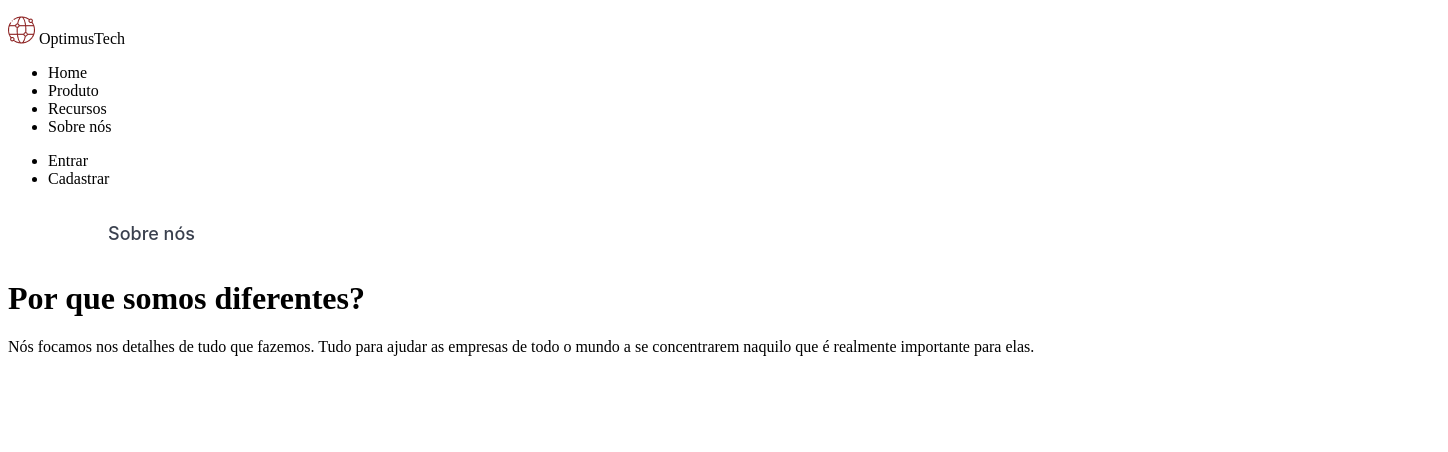
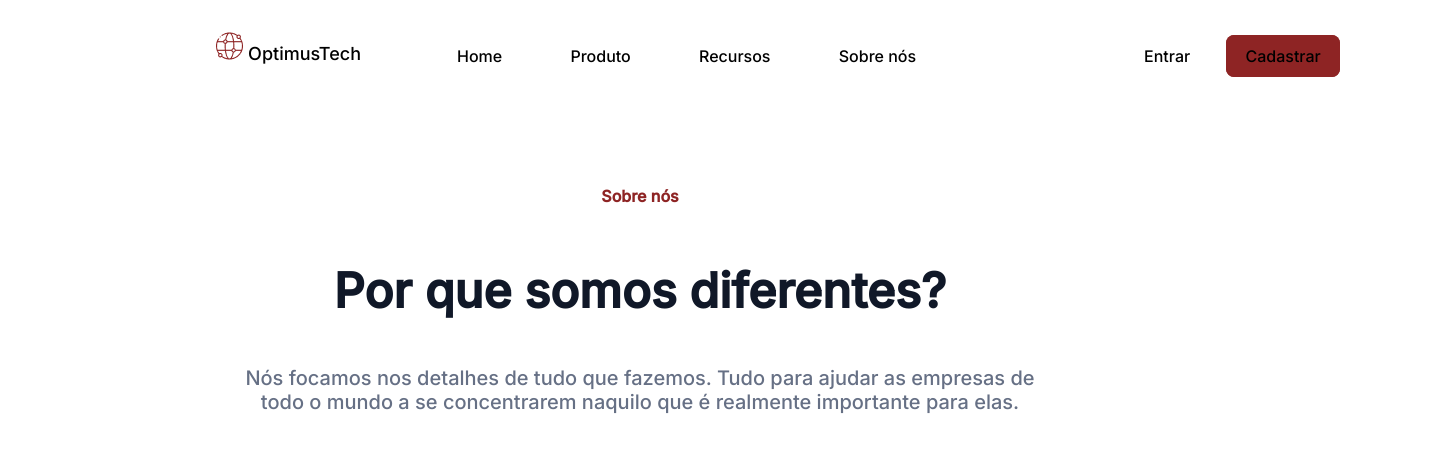
Before and after one commit to Irlan95/7dayofcode-HTML, a plain HTML site: page index.html in a window 1280 px wide. Shown: the whole page, 1448 px wide, since content can reach past the window. Drawn offline with Linux system fonts and the light colour scheme; files that its build step writes are made by us from their sources.

Commit message:
Update styles.css
atualização do segundo dia do desafio alura

```diff
--- a/styles.css
+++ b/styles.css
@@ -1,54 +1,88 @@
-.cabecalho {
-    display:flex;
+@import url('https://fonts.googleapis.com/css2?family=Inter:wght@500&display=swap');
+
+:root {
+    --font_padrao: 'Inter', sans-serif;
+    --peso: 500;
+    --color: #8E2424;
+}
+
+#barra_nav {
+    display: flex;
+    justify-content:center;
     width: 1440px;
     height: 80px;
-    flex-direction:row;
-    justify-content:center;
     align-items: center;
-    gap: 32px;
-    }
-
-.titulo {
-    padding: 10px 10px 10px 100px;
-
-color: #3A404E;
-font-family: Inter;
-font-size: 18px;
-font-style: normal;
-font-weight: 500;
-line-height: 24px;
-gap: 8px;
+    font-family: var(--font_padrao);
+    font-weight: var(--peso);
 }
-
-.menus {
-    padding: 20px 0px 10px 10px;
-
+#logo {
+    padding: 32px;
+    margin-left: 100px;
+    font-size: 18px;
+}
+#lista{
+    list-style: none;
+    padding: 32px;
+    margin-top: 32px;
+    font-size: 16px;
+}
+#lista li {
+    display: inline;
+    padding: 32px;
+}
+#acesso {
+    list-style: none;
+    padding: 32px;
+    margin-top: 32px
+    ;
+}
+#acesso li{
+    display: inline;
+}
+.entrar {
+    margin-left: 100px;
+    font-size: 16px;
+    padding: 32px;
+}
+.cadastrar {
+    font-size: 16px;
+    border-radius: 8px;
+    border: 1px solid var(--color);
+    background: var(--color);
+    padding: 10px 18px;
+}
+ #cabecalho {
+    display: flex;
+    flex-direction: column;
+    justify-content: center;
+    align-items: center;
+ }
+ .titulo {
+    color: var(--color);
+    font-family: var(--font_padrao);
+    font-size: 16px;
+    font-weight: 600;
+    line-height: 24px;
+    margin-top: 96px;
+ }
+ .subtitulo {
+    font-family: var(--font_padrao);
+    font-size: 48px;
+    font-weight: 600;
+    line-height: 60px;
+    color: #101828;
+    gap: 24px;
+ }
+ .texto {
     color: #667085;
-    font-family: Inter;
-    font-size: 16px;
-    font-style: normal;
-    font-weight: 500;
-    line-height: 24px;
-}
-
-.menu_acesso1{
-    color: #667085;
-    padding: 10px 10px 10px 200px;
-
-/* Text md/Medium */
-font-family: Inter;
-font-size: 16px;
-font-style: normal;
-font-weight: 500;
-line-height: 24px;
-}
-
-.menu_acesso2 {
-display: flex;
-padding: 10px 18px;
-gap: 8px;
-border-radius: 8px;
-border: 1px solid #8E2424;
+    padding-top: 12px;
+    font-family: var(--font_padrao);
+    font-size: 20px;
+    font-weight: 400;
+    text-align: center;
+    width: 791px;
+    height: 60px;
+ }
 background: #8E2424;
 
 /* Shadow/xs */
```
